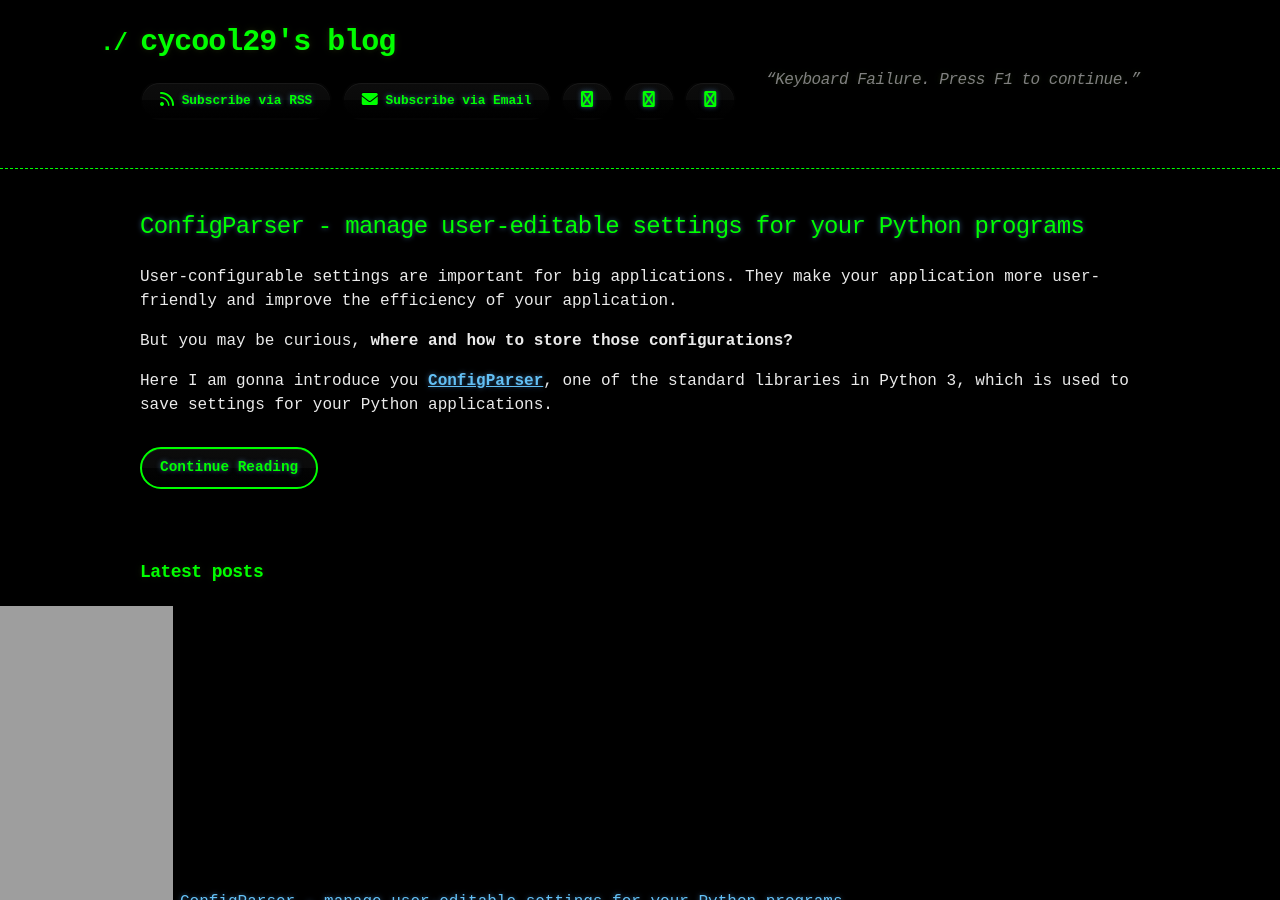
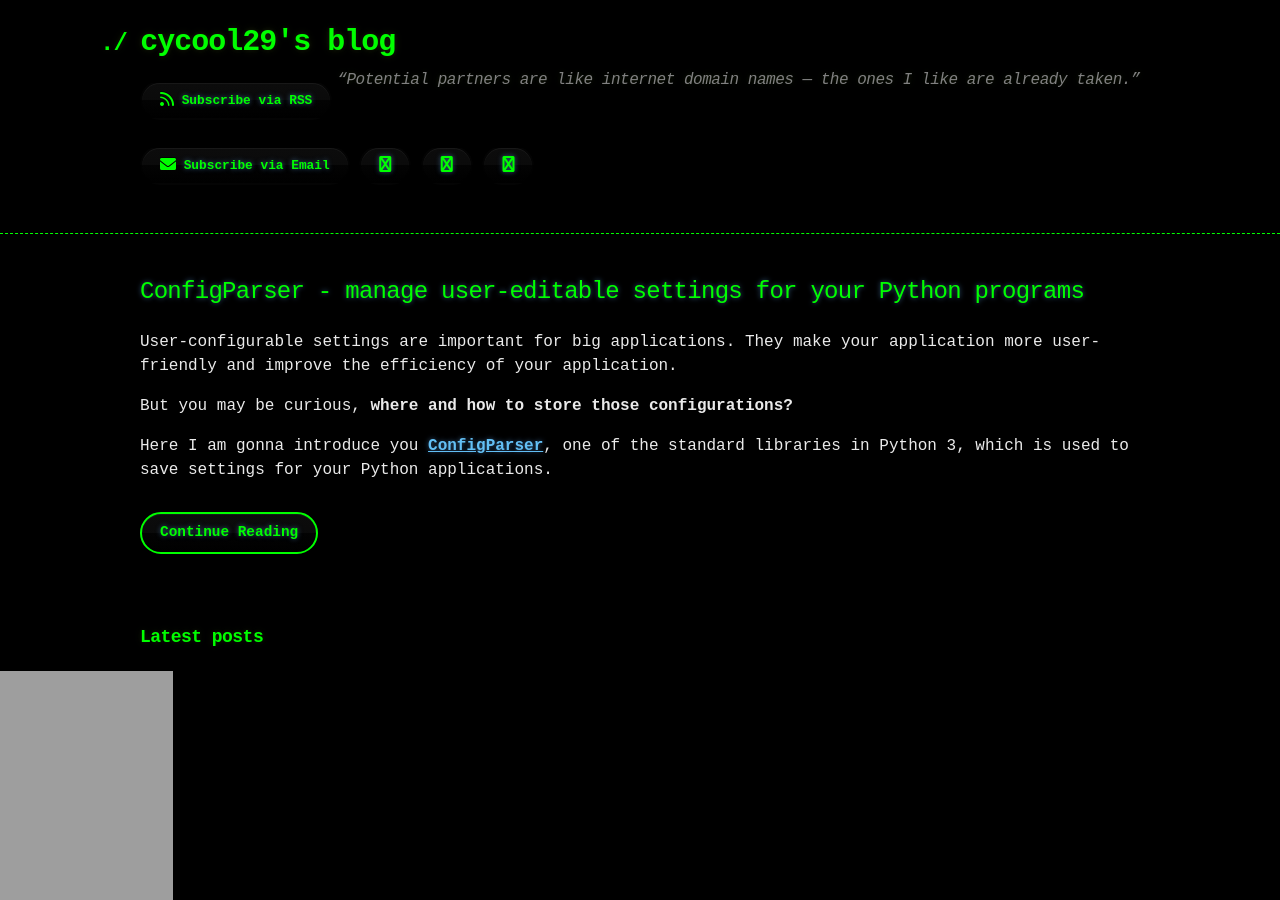
Before and after one commit to cycool29/cycool29.github.io, a Jekyll site: the page built from index.md, in a window 1280 px wide and 900 px high. Built offline with Jekyll 4.4.1, drawn with Linux system fonts in a browser that asks for light colours; a style sheet for code colours, icons or effects is not loaded.

Commit message:
Update quotes

```diff
--- a/_config.yml
+++ b/_config.yml
@@ -1,5 +1,5 @@
 title: cycool29's blog
-description: "“Keyboard Failure. Press F1 to continue.” "
+description: "“Potential partners are like internet domain names — the ones I like are already taken.” "
 bio: A high school student. Intermediate in Python, Git, Bash. Learning JavaScript. He/Him. "
 author: cycool29
 url: https://cycool29.github.io
```
